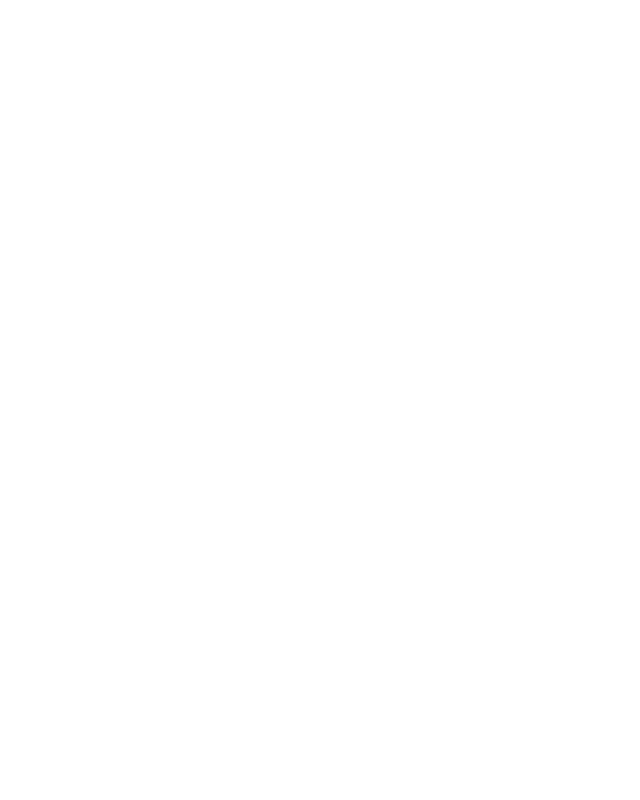
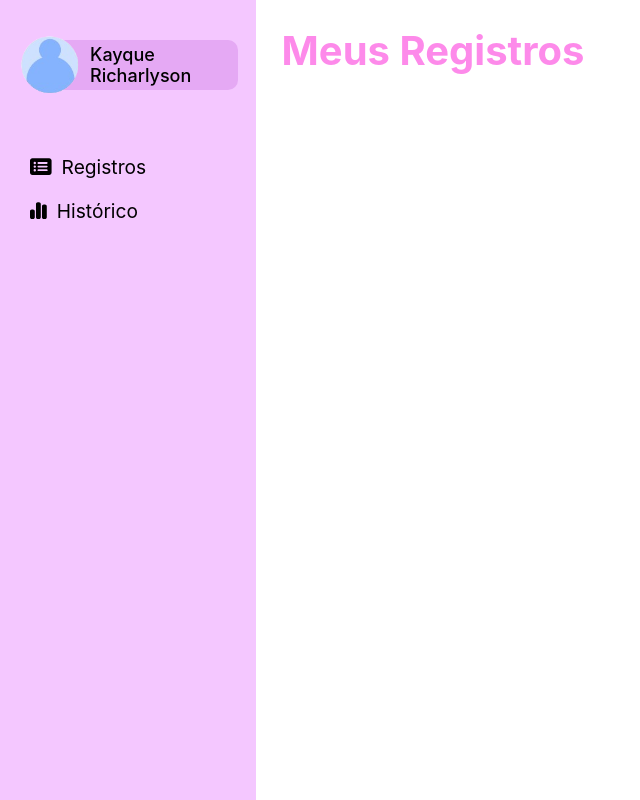
Before and after one commit to kayquerich/innerlyinterface, a React (Create React App) app: page /registros in a window 1280 px wide. Before the commit this address had no page. Shown: the whole page, without its empty margins (0-640 px from the left). Built offline with nearby package versions, Linux system fonts and the light colour scheme.

Commit message:
add: adição da pagina de registros e do component container e side-bar

```diff
--- a/package.json
+++ b/package.json
@@ -3,6 +3,9 @@
   "version": "0.1.0",
   "private": true,
   "dependencies": {
+    "@fortawesome/fontawesome-svg-core": "^6.7.2",
+    "@fortawesome/free-solid-svg-icons": "^6.7.2",
+    "@fortawesome/react-fontawesome": "^0.2.2",
     "@testing-library/dom": "^10.4.0",
     "@testing-library/jest-dom": "^6.6.3",
     "@testing-library/react": "^16.3.0",
--- a/src/App.js
+++ b/src/App.js
@@ -1,6 +1,8 @@
 import { BrowserRouter, Routes, Route } from 'react-router-dom';
 import Login from './pages/Login';
 import Cadastro from './pages/Cadastro'
+import UserRegistros from './pages/Registros';
+import './assets/icons'
 
 function App() {
     return (
@@ -8,6 +10,7 @@
             <Routes>
                 <Route path='/' element={<Login/>} />
                 <Route path='/cadastro' element={<Cadastro/>} />
+                <Route path='/registros' element={<UserRegistros/>}/>
             </Routes>
         </BrowserRouter>
     );
--- /dev/null
+++ b/src/assets/icons.js
@@ -0,0 +1,4 @@
+import { library } from '@fortawesome/fontawesome-svg-core';
+import { fas } from '@fortawesome/free-solid-svg-icons';
+
+library.add(fas);
--- /dev/null
+++ b/src/components/Container.js
@@ -0,0 +1,13 @@
+import { SideBar } from "./SideBar"
+import styles from '../styles/global.module.css'
+
+export function InternalPage ({children, dadosUsuario}) {
+    return (
+        <div className={styles.pages} style={{display : "flex"}}>
+            <SideBar dadosUsuario={dadosUsuario}/>
+            <div style={{width : '80%', padding : '2%'}}>
+                {children}
+            </div>
+        </div>
+    )
+}
--- /dev/null
+++ b/src/components/SideBar.js
@@ -0,0 +1,36 @@
+import styles from '../styles/sidebar.module.css'
+import perfilIcon from '../assets/images/perfil-static-icon.png'
+import { useNavigate } from 'react-router-dom'
+import { FontAwesomeIcon } from '@fortawesome/react-fontawesome'
+
+export function SideBar ({dadosUsuario}) {
+    return (
+        <div className={styles.container}>
+
+            <div className={styles.header}>
+                <img src={perfilIcon} alt="imagem estática de icone de perfil" className={styles.perfilicon}/>
+                <div className={styles.username}>{dadosUsuario.nome}</div>
+            </div>
+
+            <OptionLink label='Registros' path={'/'} dadosUsuario={{}} icon='rectangle-list'/>
+            <OptionLink label='Histórico' path={'/'} dadosUsuario={{}} icon='chart-simple'/>
+
+        </div>
+    )
+}
+
+function OptionLink ({icon, label, path, dadosUsuario}) {
+
+    const navigation = useNavigate()
+
+    const onHandleClick = () => {
+        navigation(path, dadosUsuario)
+    }
+
+    return (
+        <div onClick={onHandleClick} className={styles.option}>
+            <FontAwesomeIcon icon={['fas', icon]} />
+            <span>{label}</span>
+        </div>
+    )
+}
--- a/src/pages/Login.js
+++ b/src/pages/Login.js
@@ -19,6 +19,7 @@
 
     const onHandleClick = () => {
         console.log(dadosUsuario)
+        navigation('registros')
     }
 
     return (
--- /dev/null
+++ b/src/pages/Registros.js
@@ -0,0 +1,18 @@
+import { useState } from "react"
+import { InternalPage as Container } from "../components/Container"
+import styles from '../styles/global.module.css'
+
+export default function UserRegistros ({dadosUsuario}) {
+
+    const [fakeData] = useState({
+        nome : 'Kayque Richarlyson'
+    })
+
+    return (
+        <Container dadosUsuario={fakeData}>
+            <div>
+                <h1 className={styles.title}>Meus Registros</h1>
+            </div>
+        </Container>
+    )
+}
--- /dev/null
+++ b/src/styles/sidebar.module.css
@@ -0,0 +1,51 @@
+.container {
+    height: 100%;
+    width: 20%;
+    background-color: #f4c7ff;
+    padding-top: 35px;
+}
+
+.header {
+    width: 85%;
+    height: 70x;
+    display: flex;
+    align-items: center;
+    cursor: pointer;
+    margin-bottom: 50px;
+    margin-inline: 20px;
+}
+
+.perfilicon {
+    height: 60px;
+    z-index: 1;
+}
+
+.username {
+    margin-left: -20px;
+    font-size: large;
+    font-weight:450;
+    background-color: #e5a9f4;
+    height: 50px;
+    width: 90%;
+    padding-left: 30px;
+    display: flex;
+    align-items: center;
+    border-radius: 0px 10px 10px 0px;
+}
+
+.option {
+    width: 100%;
+    display: flex;
+    align-items: center;
+    gap: 10px;
+    font-size: 1.2em;
+    cursor: pointer;
+    padding: 10px;
+    padding-left: 30px;
+    transition: .5s;
+}
+
+.option:hover {
+    background-color: #e5a9f4;
+    color: gray;
+}
```
Also changed, not shown: src/assets/images/perfil-static-icon.png (added), 1 other file (tests, documents, lock files or other folders).
